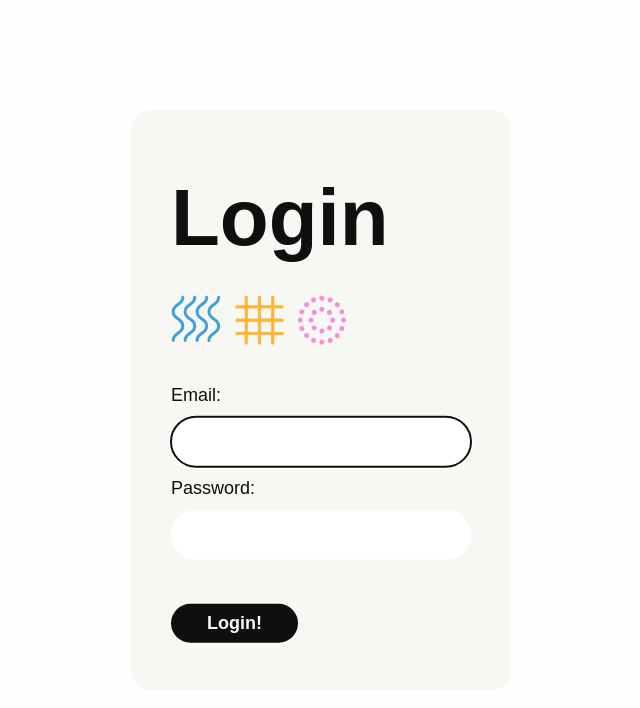
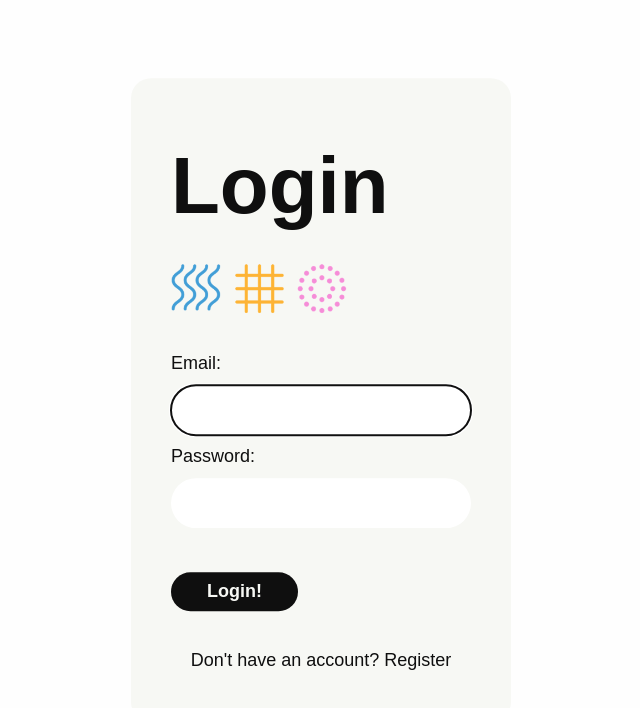
Before and after one commit to crdalila/Terra_Vista, a React (Vite) app in the folder client/: page /login in a window 1280 px wide. Shown: the top 708 px of the page, without its empty margins (319-959 px from the left). Built offline with nearby package versions, Linux system fonts and the light colour scheme; a web font is replaced by a local one.

Commit message:
register link

```diff
--- a/client/src/pages/auth/Login.jsx
+++ b/client/src/pages/auth/Login.jsx
@@ -38,6 +38,7 @@
                 <button type="submit" className="login-button" >Login<i>!</i></button>
             </form>
             {error && <p className="error">{error}</p>}
+            <p>Don't have an account? <a href="/register">Register</a></p>
         </article>
     );
 }
```
